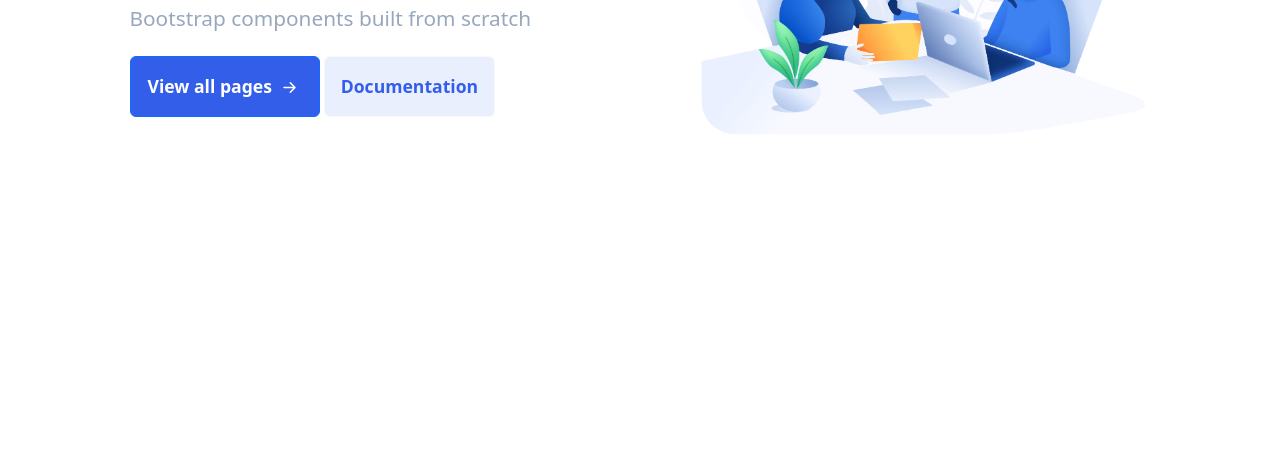
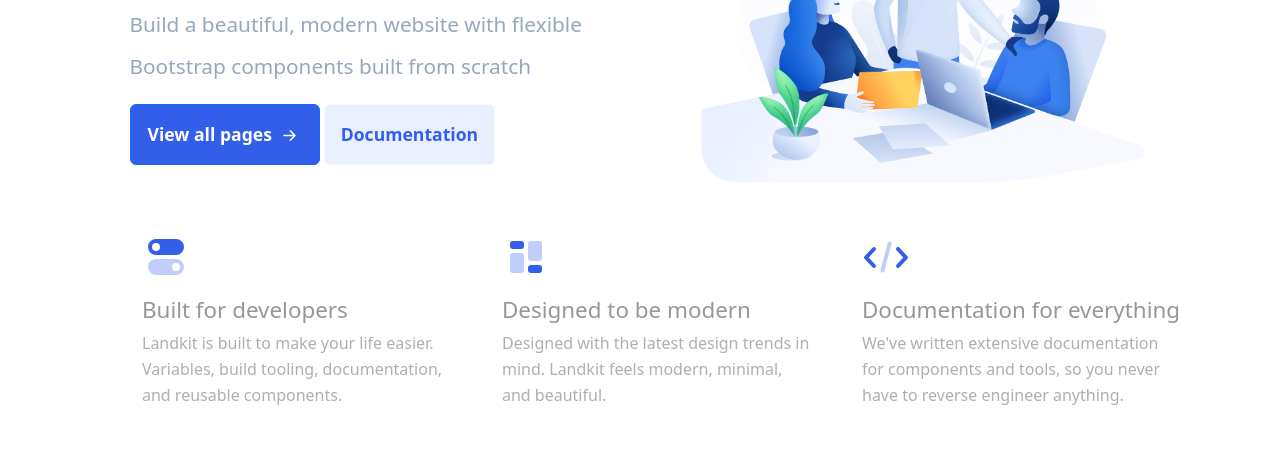
Before and after one commit to Simo0501/Bootstrap, a plain HTML site: page index.html in a window 1280 px wide. Shown: the part 324-800 px from the top of the page. Drawn offline with nearby package versions, Linux system fonts and the light colour scheme.

Commit message:
aggiunto row-info

```diff
--- a/css/style.css
+++ b/css/style.css
@@ -23,17 +23,17 @@
 }
 
 @media screen and (max-width: 992px) {
-  .row-header .col-1{
+  .row-header .col-1 a{
     display: none;
   }
 }
 @media screen and (max-width: 768px) {
-  .row-header .col-1{
+  .row-header .col-1 a{
     display: none;
   }
 }
 @media screen and (max-width: 576px) {
-  .row-header .col-1{
+  .row-header .col-1 a{
     display: none;
   }
 }
@@ -42,6 +42,8 @@
   justify-content: center;
   align-items: center;
   flex-wrap: wrap-reverse;
+  padding-top: 3rem;
+  background-color: #FFFFFF;
 }
 .row-content .col-5 .fs-1{
   font-size: 3rem !important;
@@ -103,3 +105,16 @@
     margin-top: 2rem;
   }
 }
+.info{
+  margin-left: 3rem;
+}
+.info .col-4 h4{
+  color:#999696 ;
+  font-weight: 400;
+  font-size: 1.4rem;
+  margin-top: 1rem;
+}
+.info .col-4 p{
+  line-height: 1.6rem;
+  color:#afafaf ;
+}
--- a/index.html
+++ b/index.html
@@ -41,7 +41,7 @@
     </div>
     <div class="row row-content mt-5">
       <div class="col-1 display-md-none"></div>
-      <div class="col-5 col-md-6 col-sm-6">
+      <div class="col-5 col-md-5 col-md-6 col-sm-6">
         <h2 class="fs-1 fw-normal">Welcome to <small class="text-primary fs-1">Landkit.</small><br></h2>
         <h2 class="fs-1 fw-normal">Develop anything.</h2>
         <p class="fs-5 lh-lg mt-4">Build a beautiful, modern website with flexible <br>
@@ -58,6 +58,33 @@
         <img class="img-fluid" src="./css/img/illustration-2.png" alt="">
       </div>
     </div>
+
+    <div class="row row-content info">
+      <div class="col-4">
+        <svg width="48" height="48" viewBox="0 0 24 24" xmlns="http://www.w3.org/2000/svg"><g fill="none" fill-rule="evenodd"><path d="M0 0h24v24H0z"></path><path d="M7 3h10a4 4 0 110 8H7a4 4 0 110-8zm0 6a2 2 0 100-4 2 2 0 000 4z" fill="#335EEA"></path><path d="M7 13h10a4 4 0 110 8H7a4 4 0 110-8zm10 6a2 2 0 100-4 2 2 0 000 4z" fill="#335EEA" opacity=".3"></path></g></svg>
+        <h4 class="f5">Built for developers</h4>
+        <p>Landkit is built to make your life easier.<br>
+          Variables, build tooling, documentation,<br>
+          and reusable components.
+        </p>
+      </div>
+      <div class="col-4">
+        <svg width="48" height="48" viewBox="0 0 24 24" xmlns="http://www.w3.org/2000/svg"><g fill="none" fill-rule="evenodd"><path d="M0 0h24v24H0z"></path><path d="M5.5 4h4A1.5 1.5 0 0111 5.5v1A1.5 1.5 0 019.5 8h-4A1.5 1.5 0 014 6.5v-1A1.5 1.5 0 015.5 4zm9 12h4a1.5 1.5 0 011.5 1.5v1a1.5 1.5 0 01-1.5 1.5h-4a1.5 1.5 0 01-1.5-1.5v-1a1.5 1.5 0 011.5-1.5z" fill="#335EEA"></path><path d="M5.5 10h4a1.5 1.5 0 011.5 1.5v7A1.5 1.5 0 019.5 20h-4A1.5 1.5 0 014 18.5v-7A1.5 1.5 0 015.5 10zm9-6h4A1.5 1.5 0 0120 5.5v7a1.5 1.5 0 01-1.5 1.5h-4a1.5 1.5 0 01-1.5-1.5v-7A1.5 1.5 0 0114.5 4z" fill="#335EEA" opacity=".3"></path></g></svg>
+        <h4 class="f5">Designed to be modern</h4>
+        <p>Designed with the latest design trends in<br>
+          mind. Landkit feels modern, minimal,<br>
+          and beautiful.
+        </p>
+      </div>
+      <div class="col-4">
+        <svg width="48" height="48" viewBox="0 0 24 24" xmlns="http://www.w3.org/2000/svg"><g fill="none" fill-rule="evenodd"><path d="M0 0h24v24H0z"></path><path d="M17.272 8.685a1 1 0 111.456-1.37l4 4.25a1 1 0 010 1.37l-4 4.25a1 1 0 01-1.456-1.37l3.355-3.565-3.355-3.565zm-10.544 0L3.373 12.25l3.355 3.565a1 1 0 01-1.456 1.37l-4-4.25a1 1 0 010-1.37l4-4.25a1 1 0 011.456 1.37z" fill="#335EEA"></path><rect fill="#335EEA" opacity=".3" transform="rotate(15 12 12)" x="11" y="4" width="2" height="16" rx="1"></rect></g></svg>
+        <h4 class="f5">Documentation for everything</h4>
+        <p>We've written extensive documentation<br>
+          for components and tools, so you never<br>
+          have to reverse engineer anything.
+        </p>
+      </div>
+    </div>
   </div>
  </div>
 </body>
```
